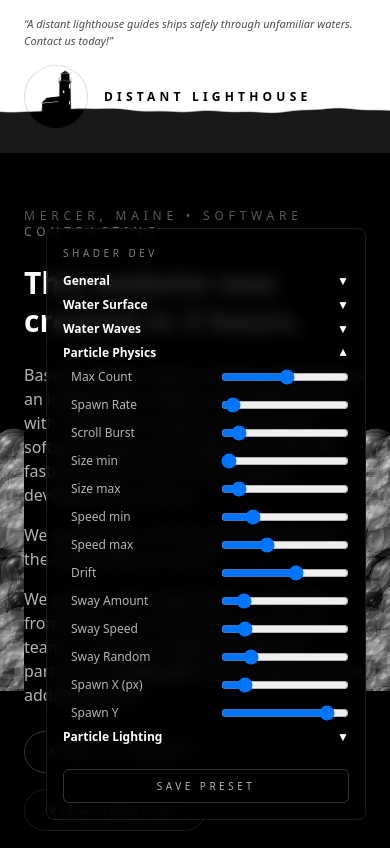
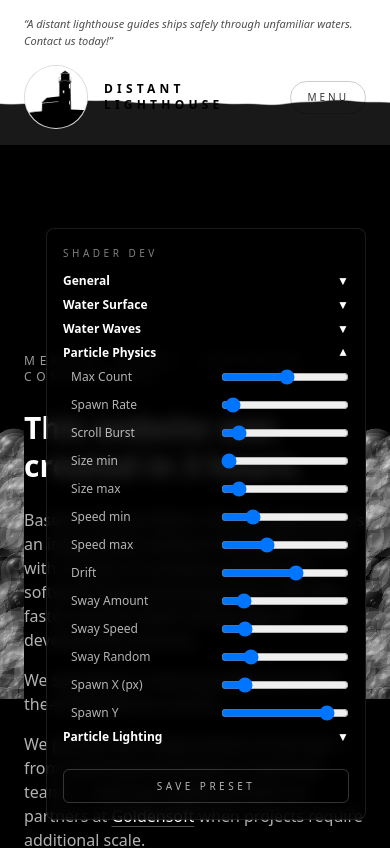
Before and after one commit to toryjleo/DistantLighthouseWebsite, a React (Vite) app: page / in a window 390 px wide. Shown: the top 848 px of the page. Built offline with nearby package versions, Linux system fonts and the light colour scheme.

Commit message:
mobile updates

```diff
--- a/src/App.jsx
+++ b/src/App.jsx
@@ -7,6 +7,7 @@ import ProjectCard from './components/Projects/ProjectCard'
 import projects from './data/projects'
 
 function App() {
+  const [mobileMenuOpen, setMobileMenuOpen] = useState(false)
   const [shaderDebug, setShaderDebug] = useState({
     paused: false,
     showUV: false,
@@ -804,8 +805,8 @@ function App() {
           </button>
         </div>
       )}
-      <header className="navbar-scene fixed left-0 right-0 top-0 z-40 overflow-hidden">
-        <div className="pointer-events-none absolute inset-x-0 bottom-0 h-24">
+      <header className="navbar-scene fixed left-0 right-0 top-0 z-40 overflow-hidden relative">
+        <div className="pointer-events-none absolute inset-x-0 bottom-0 z-0 h-24">
           <WaterShader
             paused={shaderDebug.paused}
             timeScale={shaderDebug.timeScale}
@@ -819,11 +820,11 @@ function App() {
             className="h-full w-full"
           />
         </div>
-        <div className="mx-auto max-w-6xl px-6 pt-4 text-[11px] italic text-black/70">
+        <div className="mx-auto max-w-6xl px-6 pt-4 text-[11px] italic text-black/70 relative z-10">
           “A distant lighthouse guides ships safely through unfamiliar waters.
           Contact us today!”
         </div>
-        <nav className="mx-auto flex max-w-6xl items-center justify-between px-6 pb-6 pt-4">
+        <nav className="mx-auto flex max-w-6xl items-center justify-between px-6 pb-4 pt-4 relative z-10">
           <div className="flex items-center gap-4">
             <motion.img
               src={logoMark}
@@ -837,6 +838,15 @@ function App() {
               Distant Lighthouse
             </div>
           </div>
+          <button
+            type="button"
+            onClick={() => setMobileMenuOpen((open) => !open)}
+            className="sm:hidden rounded-full border border-black/20 px-4 py-2 text-[10px] uppercase tracking-[0.3em] text-black/80 transition hover:border-black/40"
+            aria-expanded={mobileMenuOpen}
+            aria-controls="mobile-nav"
+          >
+            Menu
+          </button>
           <div className="hidden items-center gap-6 text-xs uppercase tracking-[0.2em] text-black/70 sm:flex">
             <a href="#hero" className="hover:text-black">
               Home
@@ -858,6 +868,31 @@ function App() {
             </a>
           </div>
         </nav>
+        <div
+          id="mobile-nav"
+          className={`${mobileMenuOpen ? 'block' : 'hidden'} sm:hidden px-6 pb-6 relative z-10`}
+        >
+          <div className="flex flex-col gap-3 rounded-2xl border border-black/10 bg-white/70 px-4 py-4 text-[11px] uppercase tracking-[0.25em] text-black/80">
+            <a href="#hero" className="hover:text-black" onClick={() => setMobileMenuOpen(false)}>
+              Home
+            </a>
+            <a href="#projects" className="hover:text-black" onClick={() => setMobileMenuOpen(false)}>
+              Projects
+            </a>
+            <a href="#problems" className="hover:text-black" onClick={() => setMobileMenuOpen(false)}>
+              Problems
+            </a>
+            <a href="#services" className="hover:text-black" onClick={() => setMobileMenuOpen(false)}>
+              Services
+            </a>
+            <a href="#workflow" className="hover:text-black" onClick={() => setMobileMenuOpen(false)}>
+              Workflow
+            </a>
+            <a href="#contact" className="hover:text-black" onClick={() => setMobileMenuOpen(false)}>
+              Contact
+            </a>
+          </div>
+        </div>
       </header>
 
       <main className="pt-24">
@@ -1122,7 +1157,7 @@ function App() {
                     Start the conversation
                   </a>
                 </div>
-                <div className="pt-4 text-sm text-white/60">
+                <div className="hidden pt-4 text-sm text-white/60 lg:block">
                   <a
                     href="https://linkedin.com/company/distant-lighthouse-llc/"
                     className="inline-flex items-center text-white underline decoration-white/30 underline-offset-4 transition hover:text-white"
@@ -1160,6 +1195,18 @@ function App() {
                 >
                   Request a consult
                 </button>
+                <div className="pt-2 text-center text-sm text-white/60 lg:hidden">
+                  <a
+                    href="https://linkedin.com/company/distant-lighthouse-llc/"
+                    className="inline-flex items-center justify-center text-white underline decoration-white/30 underline-offset-4 transition hover:text-white"
+                  >
+                    <img
+                      src="/Badges/LI-Logo.png"
+                      alt="LinkedIn"
+                      className="h-4 w-auto"
+                    />
+                  </a>
+                </div>
               </form>
             </div>
             <div className="mt-12 border-t border-white/10 pt-8">
```
